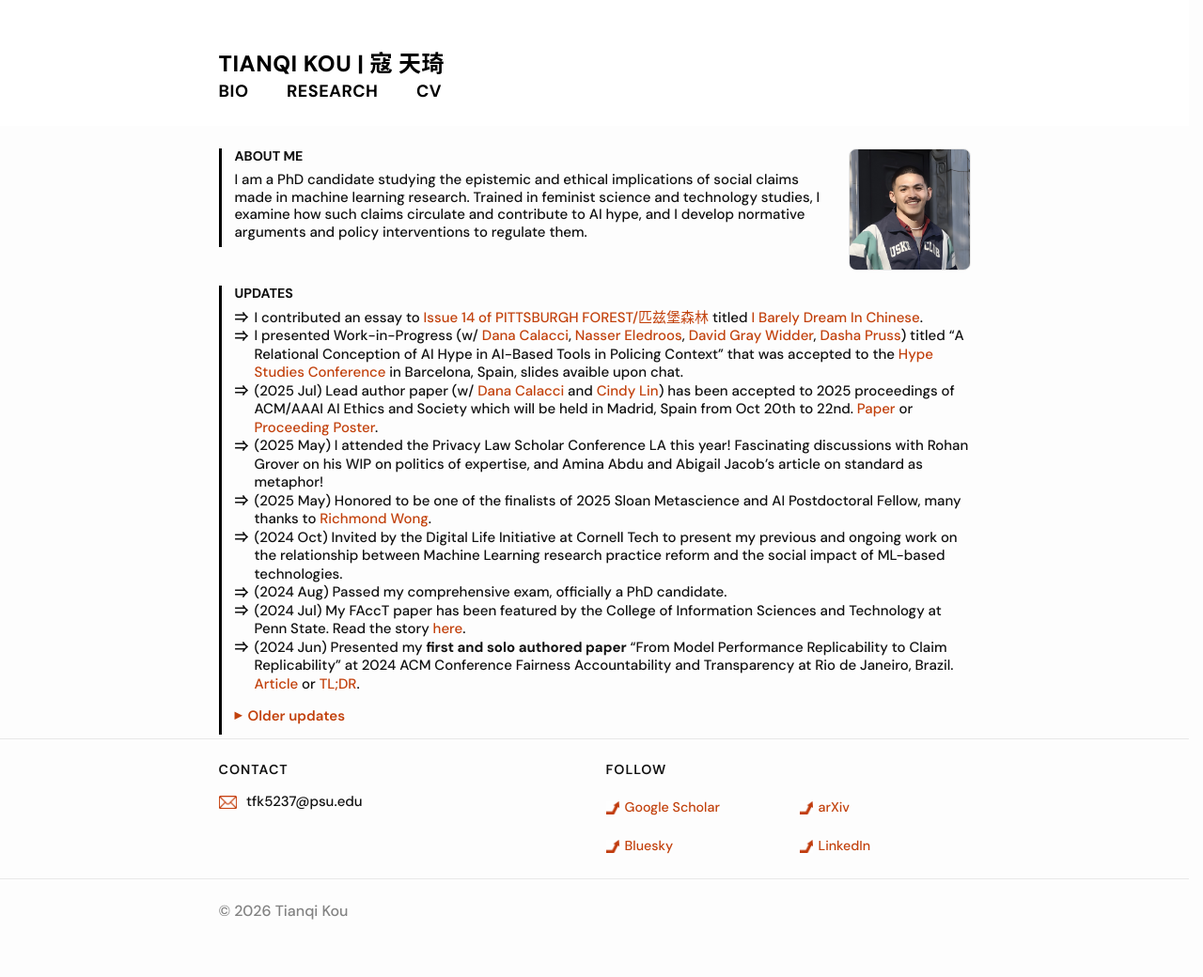
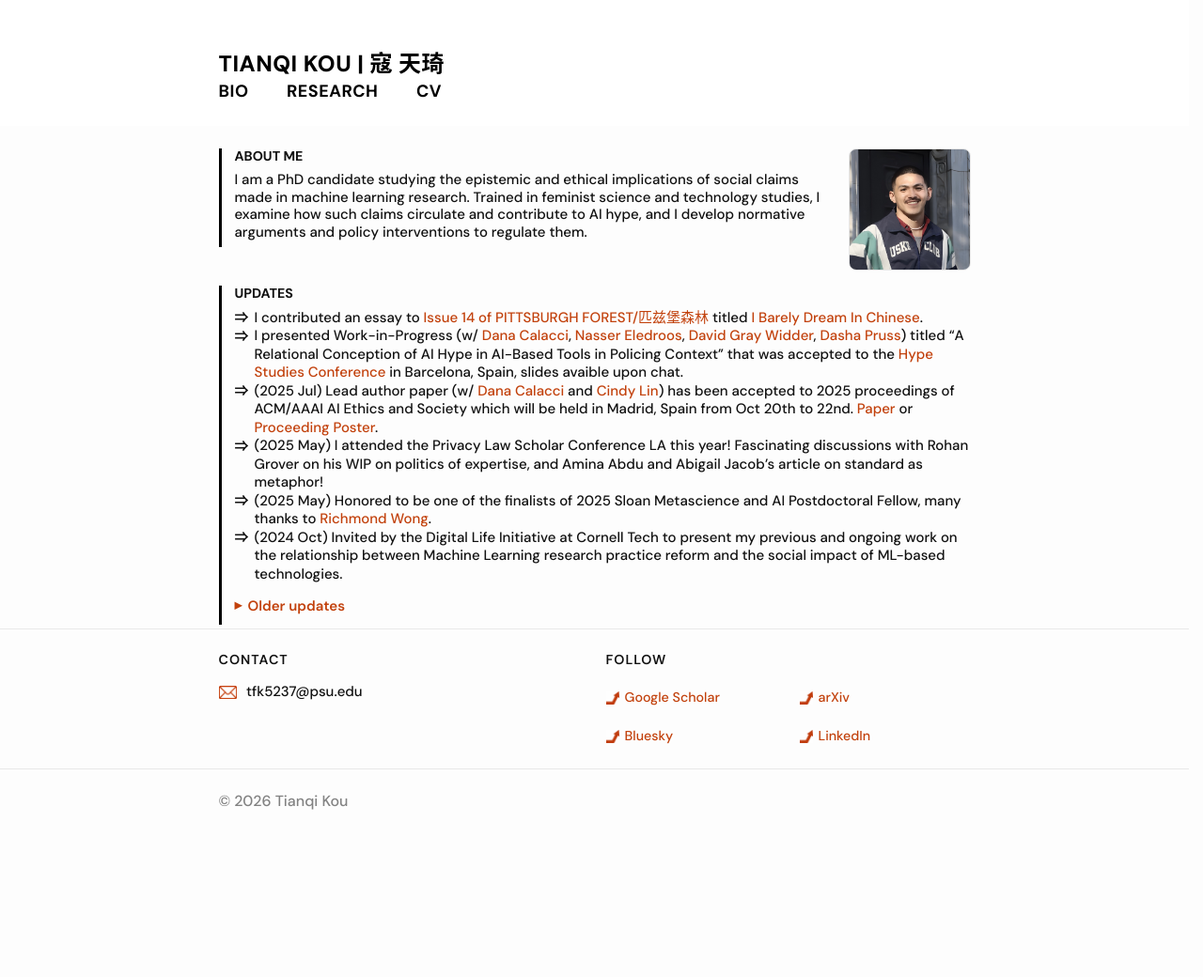
Before and after one commit to koutianqi/koutianqi.github.io, a Jekyll site: the page built from index.markdown, in a window 1280 px wide. Shown: the whole page at 94% size. Built offline with Jekyll 4.4.1, drawn with Linux system fonts in a browser that asks for light colours; after the commit the page ends 923 px from its top, so only the background shows below that.

Commit message:
Update index.markdown

```diff
--- a/index.markdown
+++ b/index.markdown
@@ -33,12 +33,13 @@
 - (2025 May) I attended the Privacy Law Scholar Conference LA this year! Fascinating discussions with Rohan Grover on his WIP on politics of expertise, and Amina Abdu and Abigail Jacob's article on standard as metaphor!
 - (2025 May) Honored to be one of the finalists of 2025 Sloan Metascience and AI Postdoctoral Fellow, many thanks to [Richmond Wong](https://richmondywong.com).
 - (2024 Oct) Invited by the Digital Life Initiative at Cornell Tech to present my previous and ongoing work on the relationship between Machine Learning research practice reform and the social impact of ML-based technologies.
-- (2024 Aug) Passed my comprehensive exam, officially a PhD candidate.
-- (2024 Jul) My FAccT paper has been featured by the College of Information Sciences and Technology at Penn State. Read the story [here](https://ist.psu.edu/news/claim-replicability-may-help-prevent-harms-caused-by-ml).
-- (2024 Jun) Presented my **first and solo authored paper** "From Model Performance Replicability to Claim Replicability" at 2024 ACM Conference Fairness Accountability and Transparency at Rio de Janeiro, Brazil. [Article](https://arxiv.org/pdf/2404.13131?) or [TL;DR](https://x.com/koutianqi1/status/1782586574850449812).
+
 
 <details class="older-updates" markdown="1">
 <summary>Older updates</summary>
+- (2024 Aug) Passed my comprehensive exam, officially a PhD candidate.
+- (2024 Jul) My FAccT paper has been featured by the College of Information Sciences and Technology at Penn State. Read the story [here](https://ist.psu.edu/news/claim-replicability-may-help-prevent-harms-caused-by-ml).
+- (2024 Jun) Presented my **first and solo-authored paper** "From Model Performance Replicability to Claim Replicability" at 2024 ACM Conference Fairness Accountability and Transparency in Rio de Janeiro, Brazil. [Article](https://arxiv.org/pdf/2404.13131?) or [TL;DR](https://x.com/koutianqi1/status/1782586574850449812).
 - (2024 May) Attended NortheastHCI Conference (an alternative to CHI 2024) at Pittsburgh, PA.
 - (2024 Apr) Received ACM FAccT'24 Travel Award.
 - (2024 Mar) Received Dean's Travel Award.
```
